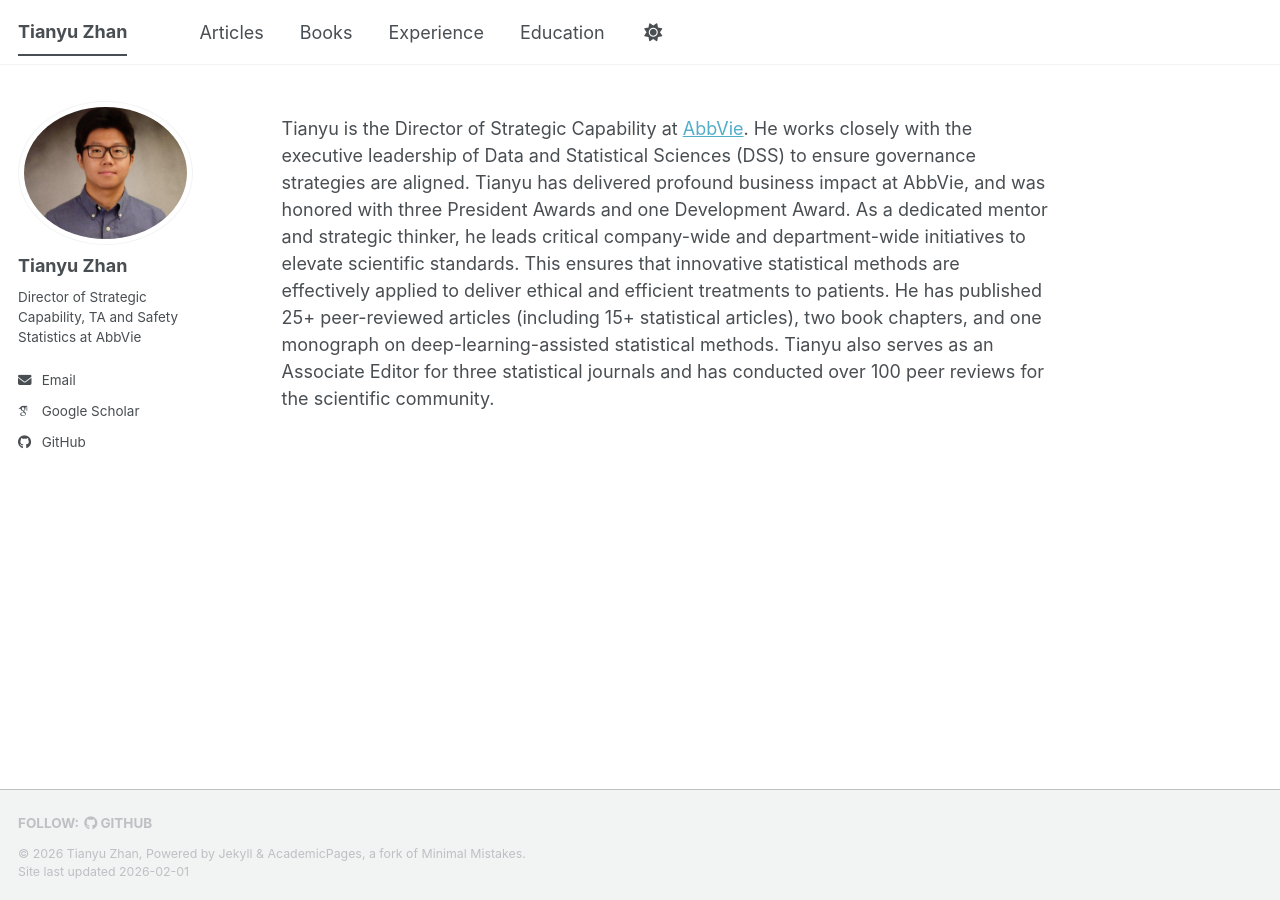
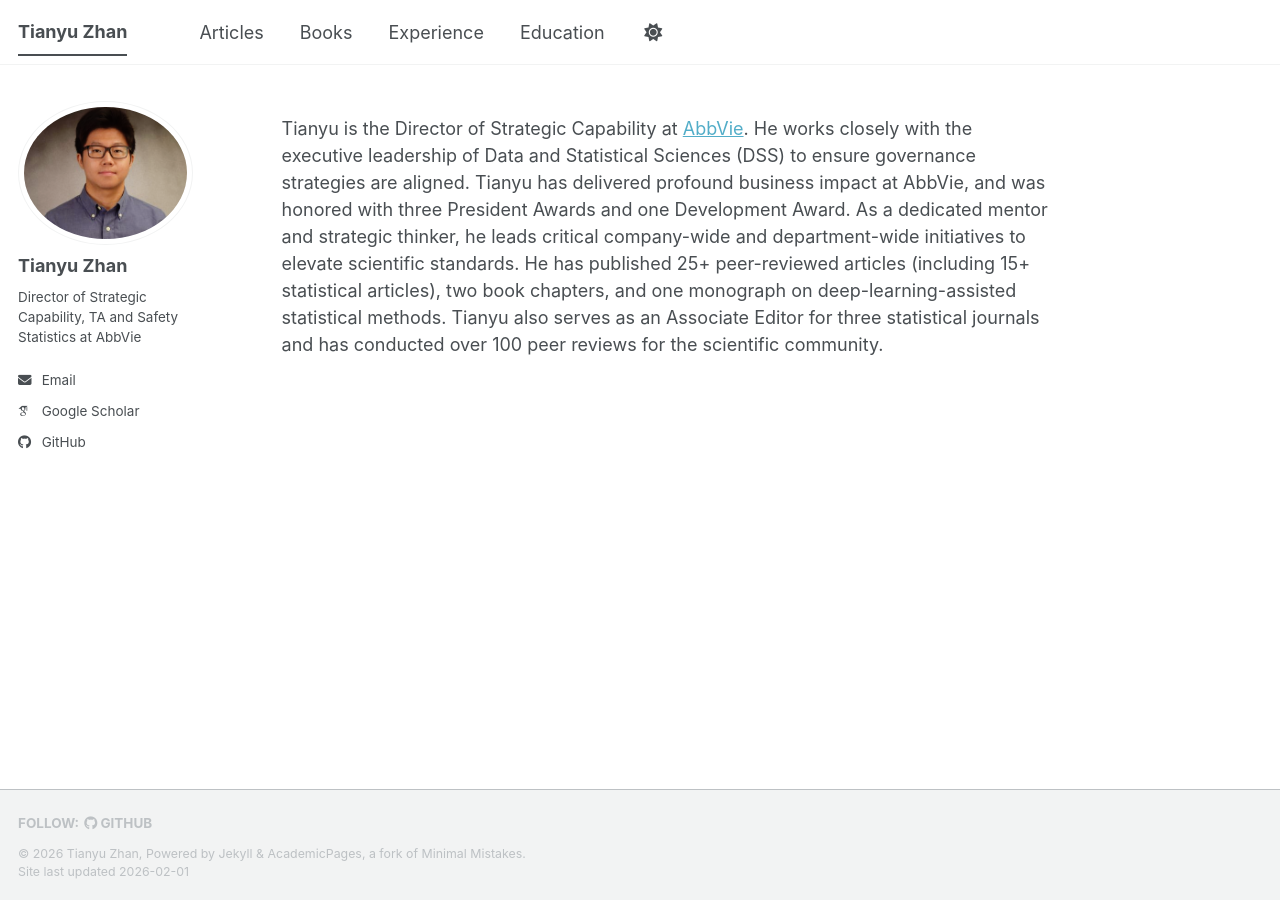
Before and after one commit to tian-yu-zhan/tian-yu-zhan.github.io, a Jekyll site: the page built from _pages/about.md, in a window 1280 px wide. Built offline with Jekyll 4.4.1, drawn with Linux system fonts in a browser that asks for light colours; some web fonts are replaced; a script bundle is joined from its source files by our own code; library files that are not in the unit come from our copies.

Commit message:
Update about.md

```diff
--- a/_pages/about.md
+++ b/_pages/about.md
@@ -7,4 +7,4 @@
   - /about.html
 ---
 
-Tianyu is the Director of Strategic Capability at [AbbVie](https://www.abbvie.com/). He works closely with the executive leadership of Data and Statistical Sciences (DSS) to ensure governance strategies are aligned. Tianyu has delivered profound business impact at AbbVie, and was honored with three President Awards and one Development Award. As a dedicated mentor and strategic thinker, he leads critical company-wide and department-wide initiatives to elevate scientific standards. This ensures that innovative statistical methods are effectively applied to deliver ethical and efficient treatments to patients. He has published 25+ peer-reviewed articles (including 15+ statistical articles), two book chapters, and one monograph on deep-learning-assisted statistical methods. Tianyu also serves as an Associate Editor for three statistical journals and has conducted over 100 peer reviews for the scientific community.
+Tianyu is the Director of Strategic Capability at [AbbVie](https://www.abbvie.com/). He works closely with the executive leadership of Data and Statistical Sciences (DSS) to ensure governance strategies are aligned. Tianyu has delivered profound business impact at AbbVie, and was honored with three President Awards and one Development Award. As a dedicated mentor and strategic thinker, he leads critical company-wide and department-wide initiatives to elevate scientific standards. He has published 25+ peer-reviewed articles (including 15+ statistical articles), two book chapters, and one monograph on deep-learning-assisted statistical methods. Tianyu also serves as an Associate Editor for three statistical journals and has conducted over 100 peer reviews for the scientific community.
```
